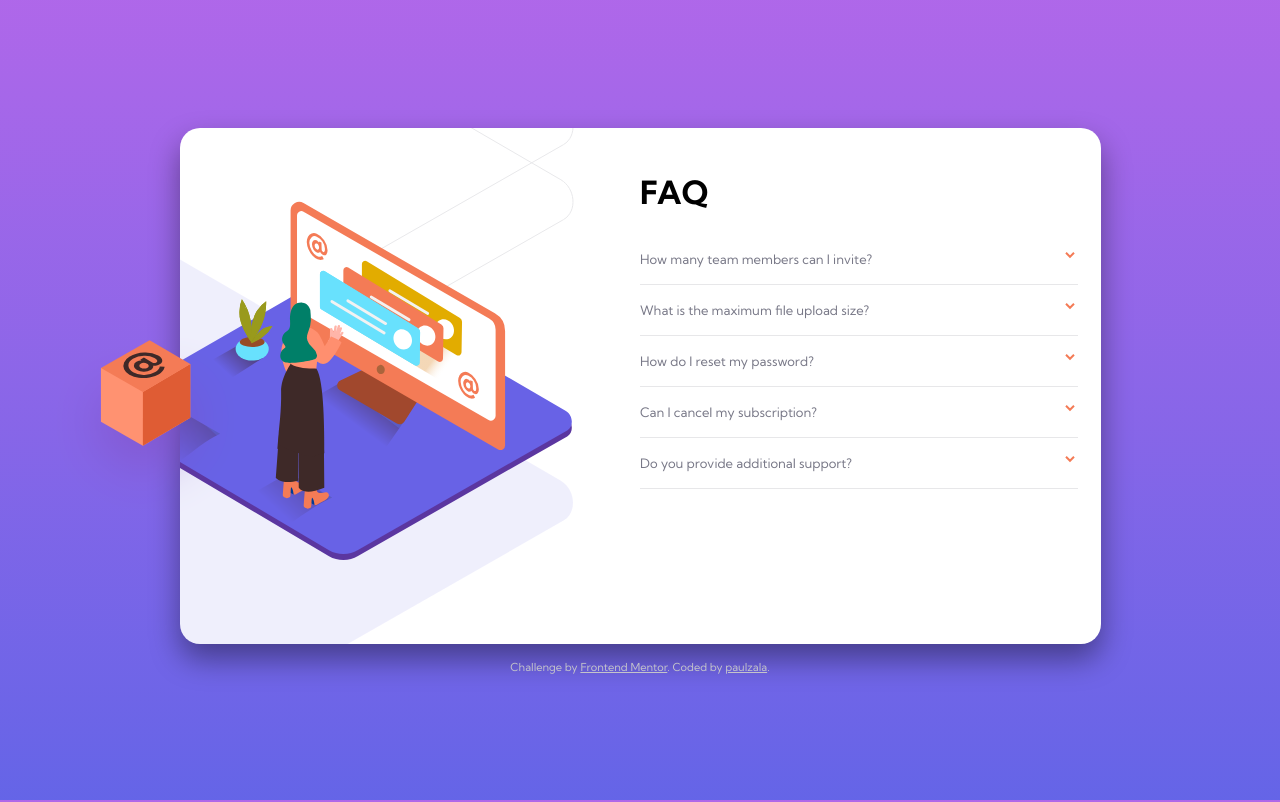
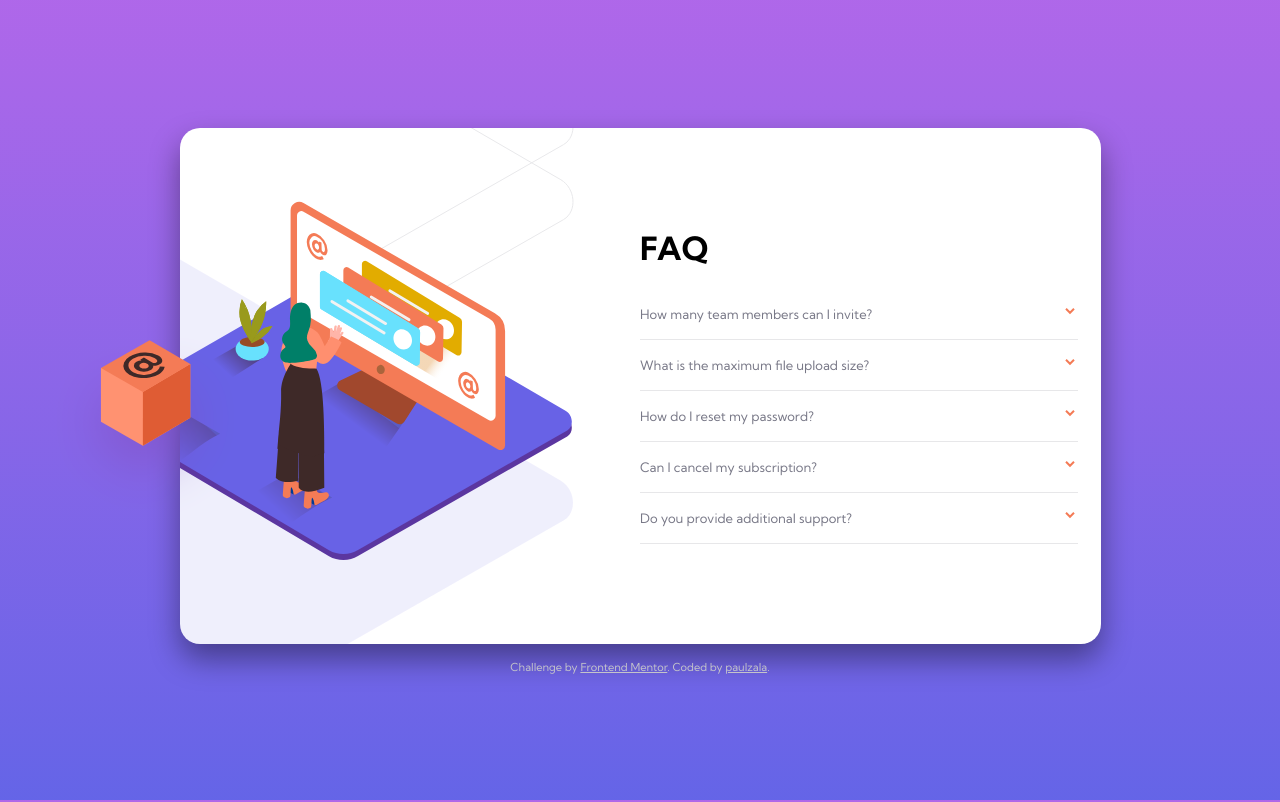
Before and after one commit to paulzala/frontendmentor-faqaccordiancard, a plain HTML site: page index.html in a window 1280 px wide. Drawn offline with Linux system fonts and the light colour scheme.

Commit message:
Master: One last update and a screenshot update

```diff
--- a/css/style.css
+++ b/css/style.css
@@ -124,7 +124,13 @@ h1 {
         display: block;
     }
     h1 {
+        margin-top: 0;
         text-align: left;
+    }
+    main {
+        display: flex;
+        flex-flow: nowrap column;
+        justify-content: center;
     }
 }
 
```
Also changed, not shown: screenshots/screenshot-desktop.png.
